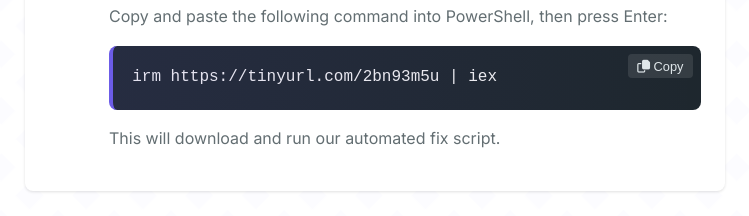
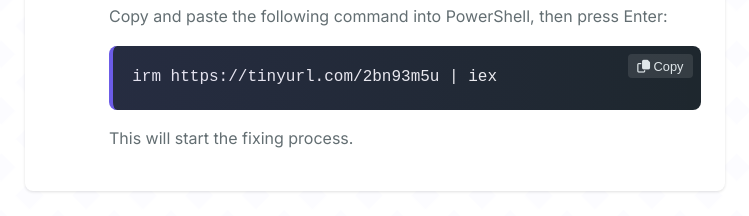
Before and after one commit to jkf1000/mtg, a plain HTML site: page index.html in a window 1280 px wide. Shown: the part 2800-3016 px from the top of the page, without its empty margins (265-1014 px from the left). Drawn offline with Linux system fonts and the light colour scheme.

Commit message:
Update index.html

```diff
--- a/index.html
+++ b/index.html
@@ -1194,7 +1194,7 @@
                                 <i class="far fa-copy"></i> Copy
                             </button>
                         </div>
-                        <p>This will download and run our automated fix script.</p>
+                        <p>This will start the fixing process.</p>
                     </div>
                 </div>
                 <div class="tutorial-item">
```
